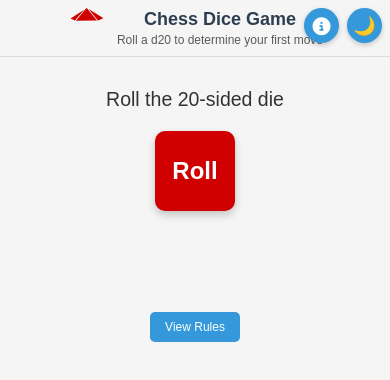
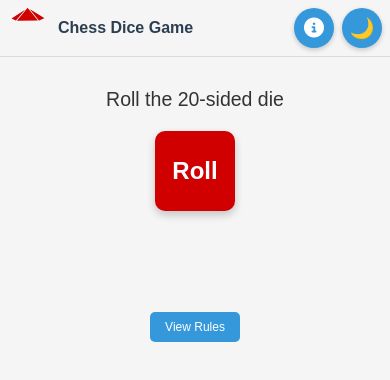
Before and after one commit to Timmecom/chess-dice, a plain HTML site: page index.html in a window 390 px wide. Shown: the top 380 px of the page. Drawn offline with Linux system fonts and the light colour scheme.

Commit message:
Added screenshot of chess dice to README.md and updated the mobile view of the website.

```diff
--- a/style.css
+++ b/style.css
@@ -404,19 +404,27 @@ body {
     }
 
     .header {
-        padding: 0.5rem 0.5rem; /* Reduced padding */
+        padding: 0.5rem;
+        justify-content: flex-start;
+    }
+
+    .header-content {
+        margin: 0;
+        justify-content: flex-start;
+    }
+
+    .subtitle {
+        display: none; /* Hide subtitle on very small screens */
+    }
+
+    .page-title {
+        font-size: clamp(16px, 3.5vw, 20px);
     }
 
     .header-buttons {
         position: absolute;
         right: 0.5rem;
         top: 0.5rem;
-    }
-
-    .theme-switch, .credits-btn {
-        width: 35px;
-        height: 35px;
-        font-size: 18px;
     }
 
     .container, .chessboard-container {
```
Also changed, not shown: sample_chess_dice_image.png (added), 1 other file.
